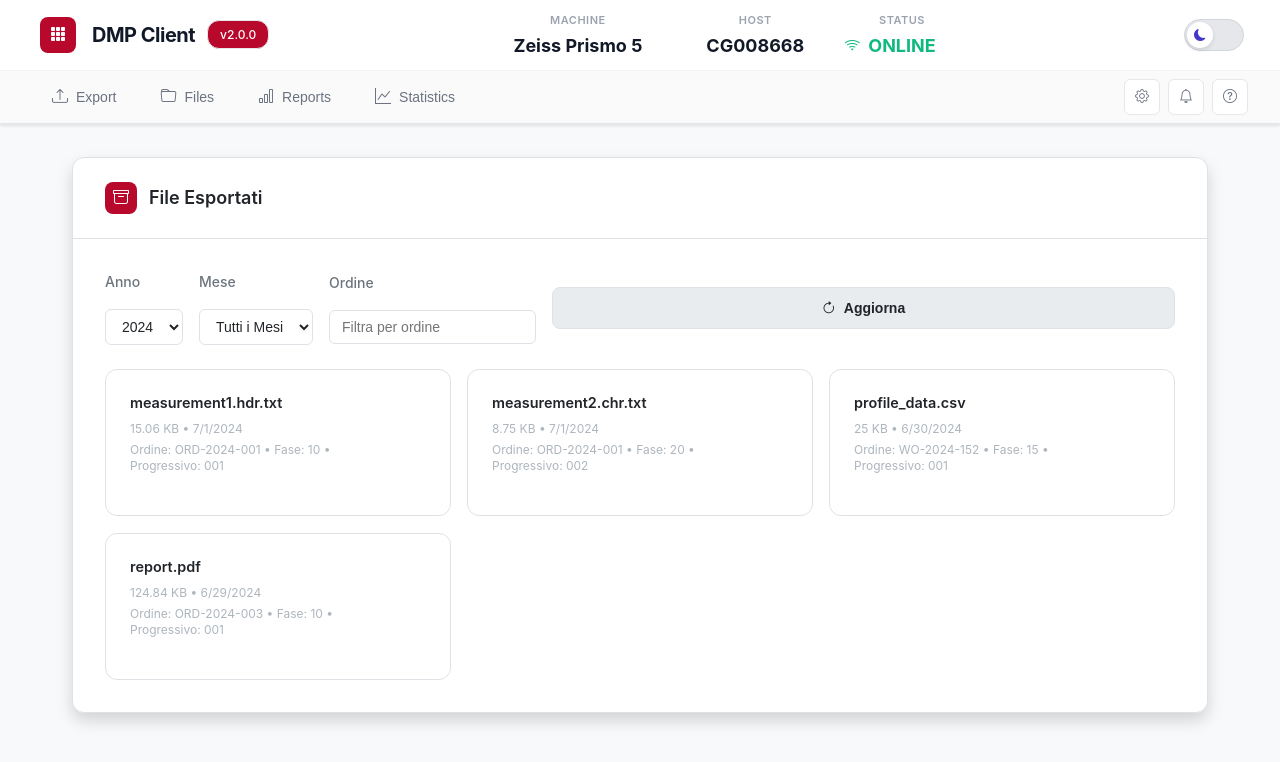
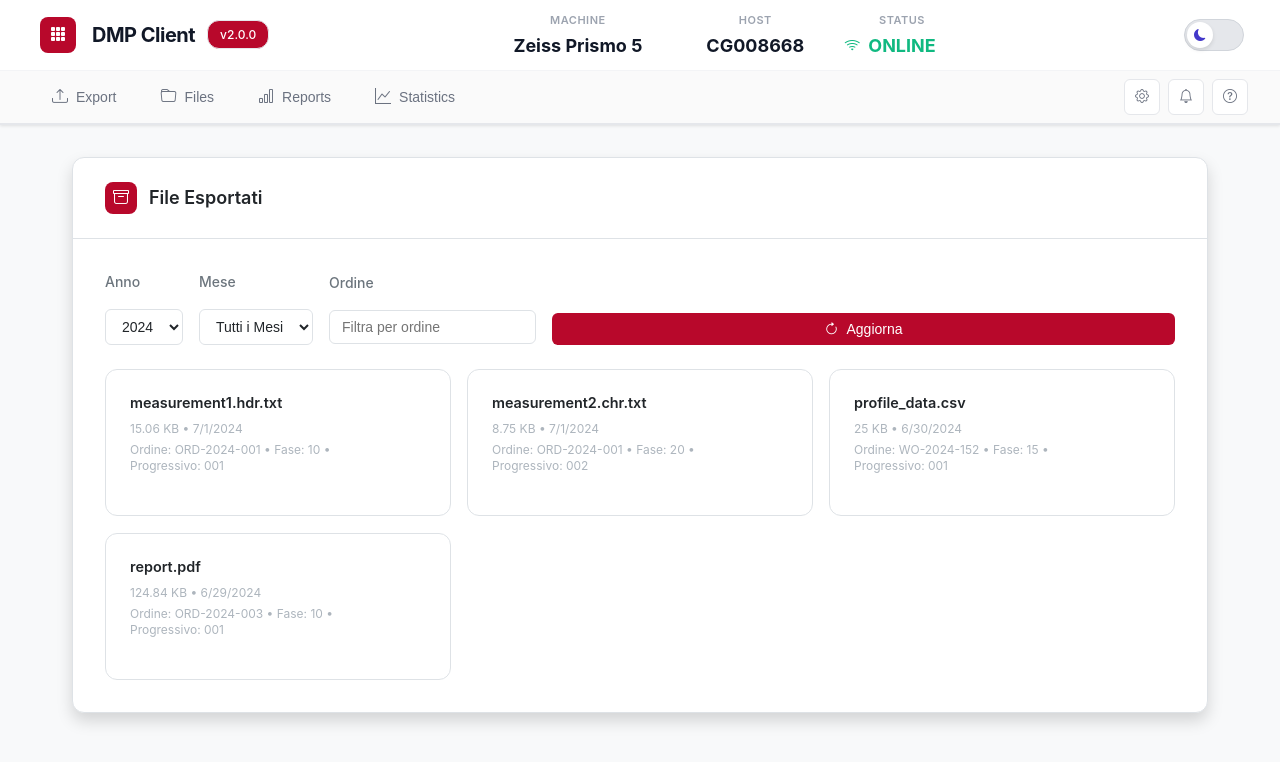
Before and after one commit to yassingamalz/dmp-client, an Angular app: page /files in a window 1280 px wide. Shown: the top 762 px of the page. Built offline with nearby package versions, Linux system fonts and the light colour scheme.

Commit message:
style: make Aggiorna button Ferrari red with darker hover effect

```diff
--- a/src/app/features/files/components/file-filters/file-filters.component.scss
+++ b/src/app/features/files/components/file-filters/file-filters.component.scss
@@ -16,12 +16,29 @@
   flex-direction: column;
   gap: 0.5rem;
 }
+.btn {
+  padding: 0.5rem 1rem;
+  border: none;
+  border-radius: 6px;
+  font-size: 0.875rem;
+  font-weight: 500;
+  cursor: pointer;
+  transition: all 0.3s ease;
+  display: flex;
+  align-items: center;
+  gap: 0.5rem;
+  white-space: nowrap;
+  width: fit-content;
+  align-self: end;
 
-.filter-select {
-  padding: 0.5rem 0.75rem;
-  border: 1px solid var(--border-color);
-  border-radius: 6px;
-  background: var(--bg-primary);
-  color: var(--text-primary);
-  font-size: 0.875rem;
+  &.btn-secondary {
+    background: var(--ferrari-red);
+    color: white;
+
+    &:hover {
+      background: #8b0620;
+      transform: translateY(-1px);
+      box-shadow: 0 2px 8px rgba(184, 8, 43, 0.3);
+    }
+  }
 }
```
